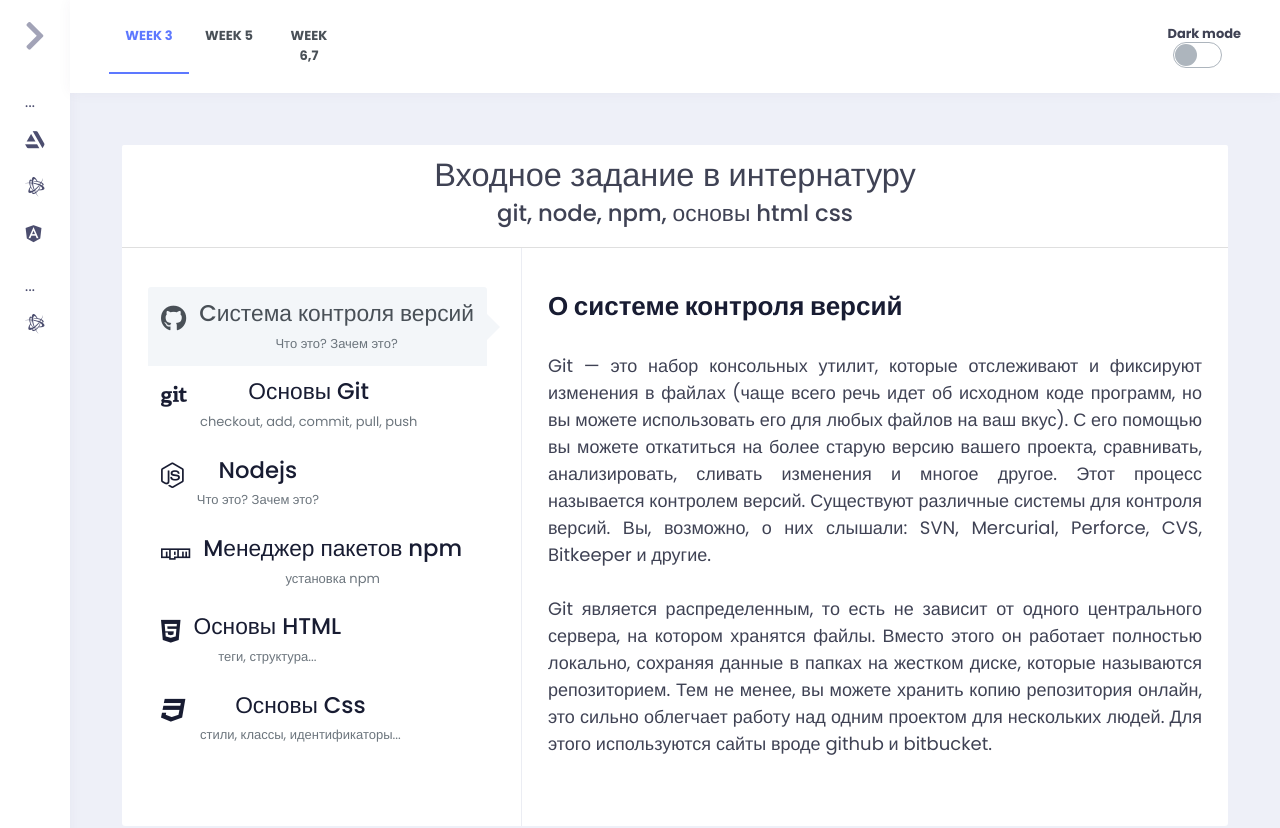
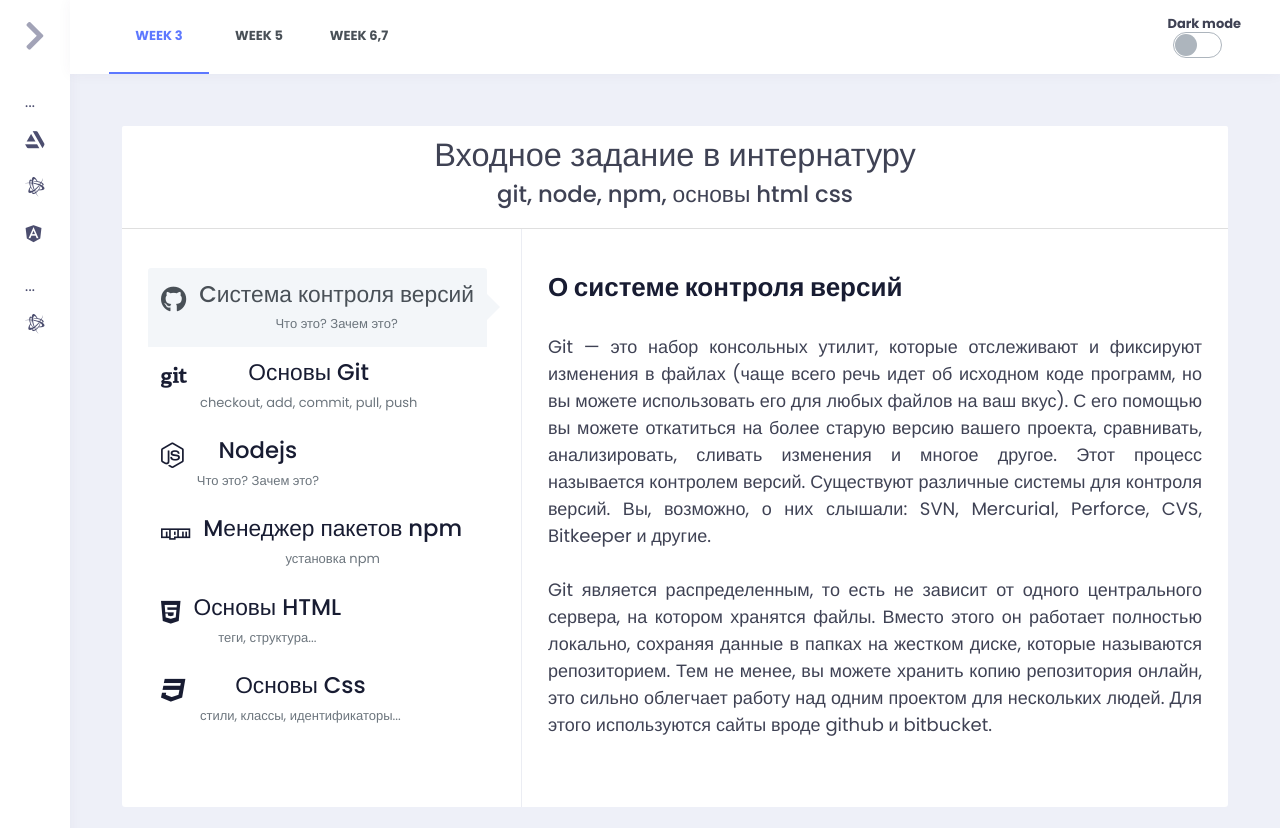
Before and after one commit to DeniskasViskas/onix_test_case, a React (Create React App) app: page /week_3 in a window 1280 px wide. Shown: the top 828 px of the page. Built offline with nearby package versions, Linux system fonts and the light colour scheme.

Commit message:
add tasks dnd, image checker

```diff
--- a/src/index.css
+++ b/src/index.css
@@ -63,7 +63,7 @@ body {
     display: flex;
 }
 .nav-item{
-    min-width: 80px;
+    min-width: 100px;
     text-align: center;
 }
 .page-header .nav-list {
```
